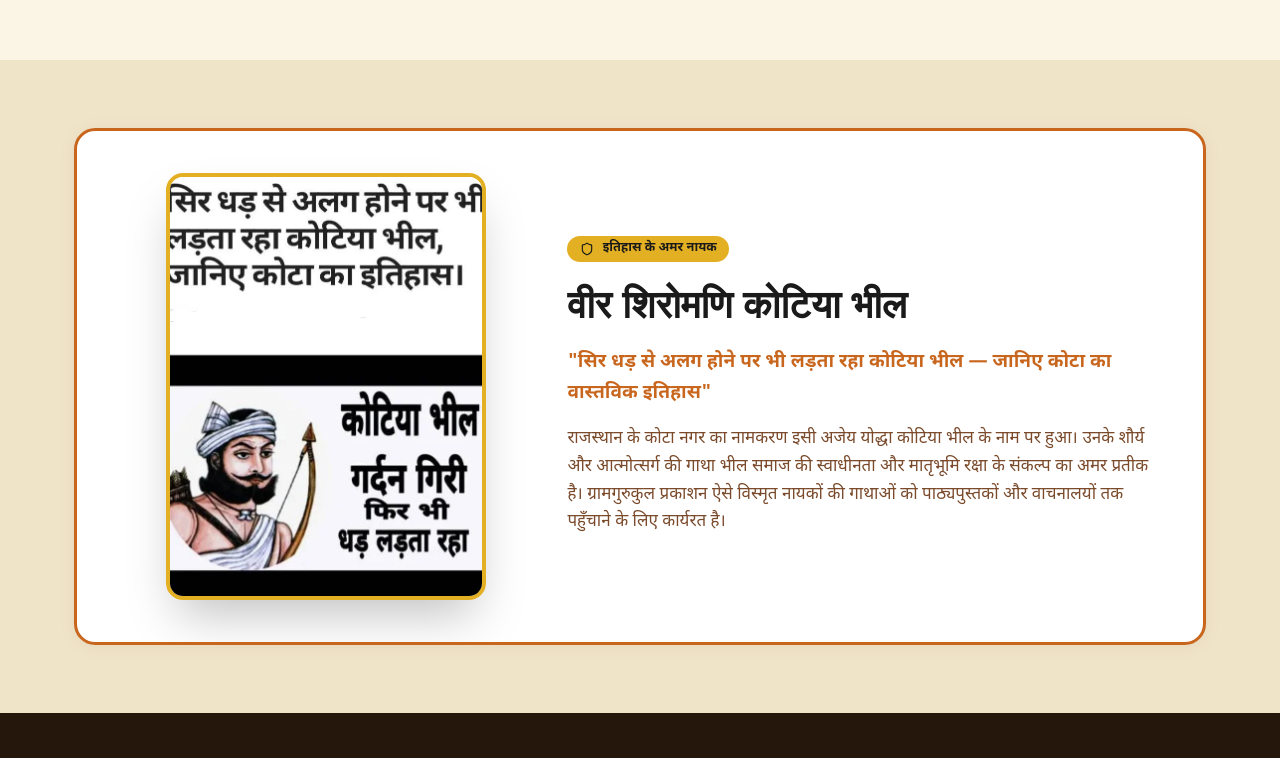
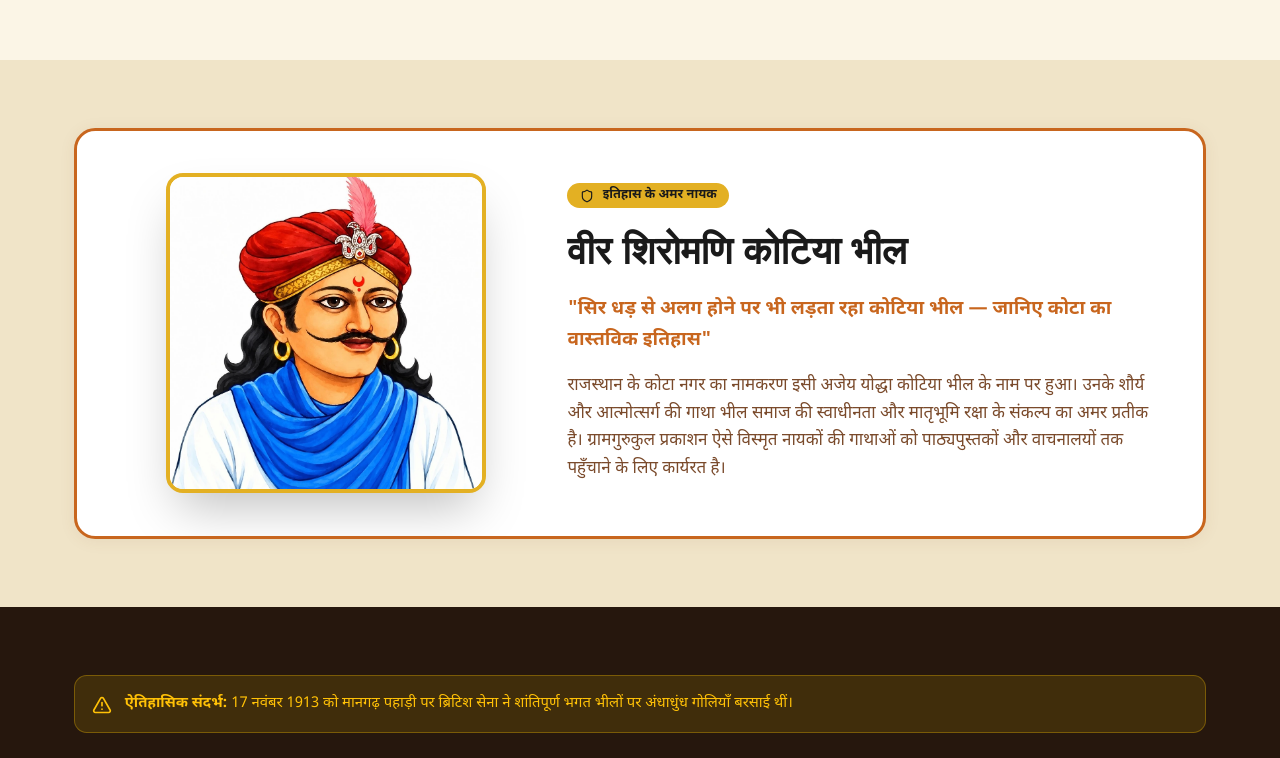
Before and after one commit to gramgurukulprkashan-byte/gramgurukulprakashan, a Next.js app: page /bhil-itihas in a window 1280 px wide. Shown: the part 716-1474 px from the top of the page. Built offline with nearby package versions, Linux system fonts and the light colour scheme; no server answers; a web font is replaced by a local one.

Commit message:
feat(media): replace Kotia Bhil image with high-res portrait in WebP

```diff
--- a/app/bhil-itihas/page.tsx
+++ b/app/bhil-itihas/page.tsx
@@ -90,19 +90,20 @@ export default function BhilItihasPage() {
             <div className="grid md:grid-cols-12 gap-8 items-center">
               <div className="md:col-span-5 flex justify-center">
                 <div
-                  className="relative rounded-2xl overflow-hidden shadow-2xl"
+                  className="relative rounded-2xl overflow-hidden shadow-2xl bg-white"
                   style={{
                     width: '320px',
-                    aspectRatio: '3/4',
+                    aspectRatio: '1/1',
                     border: '4px solid var(--color-mustard)',
                   }}
                 >
                   <Image
                     src="/content-media/veer-kotia-bhil.webp"
-                    alt="वीर कोटिया भील — सिर धड़ से अलग होने पर भी लड़ता रहा कोटिया भील"
+                    alt="वीर शिरोमणि कोटिया भील"
                     fill
                     className="object-cover"
                     sizes="320px"
+                    priority
                   />
                 </div>
               </div>
```
Also changed, not shown: public/content-media/veer-kotia-bhil.webp.
